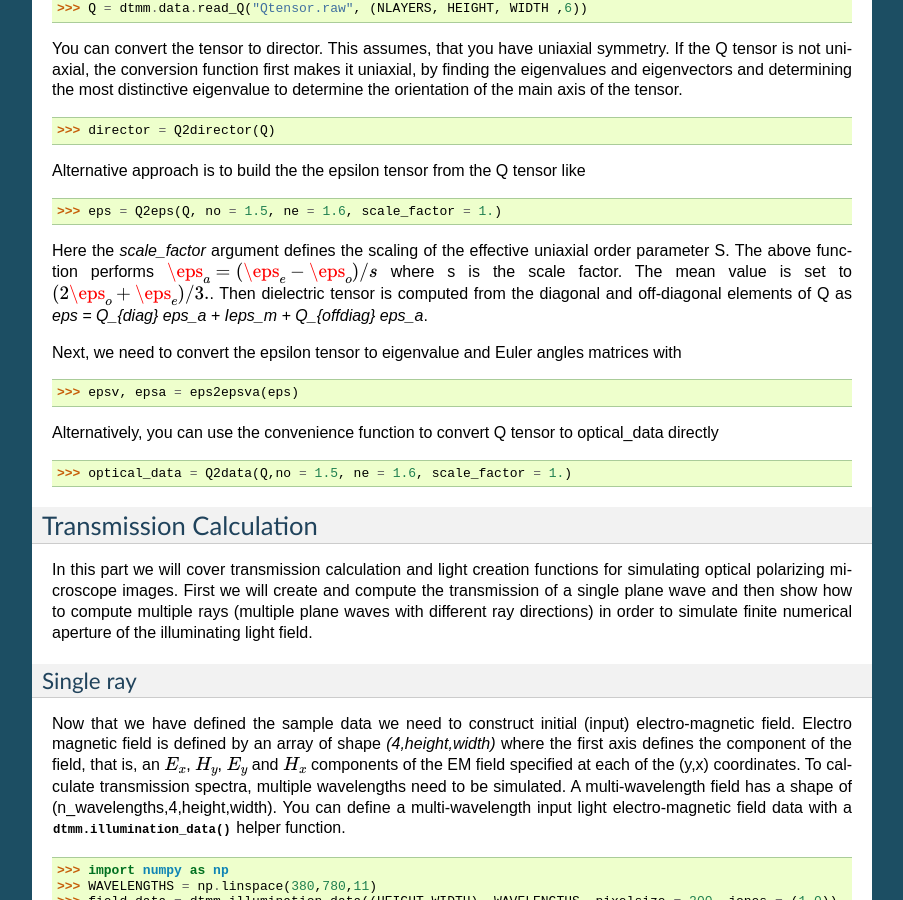
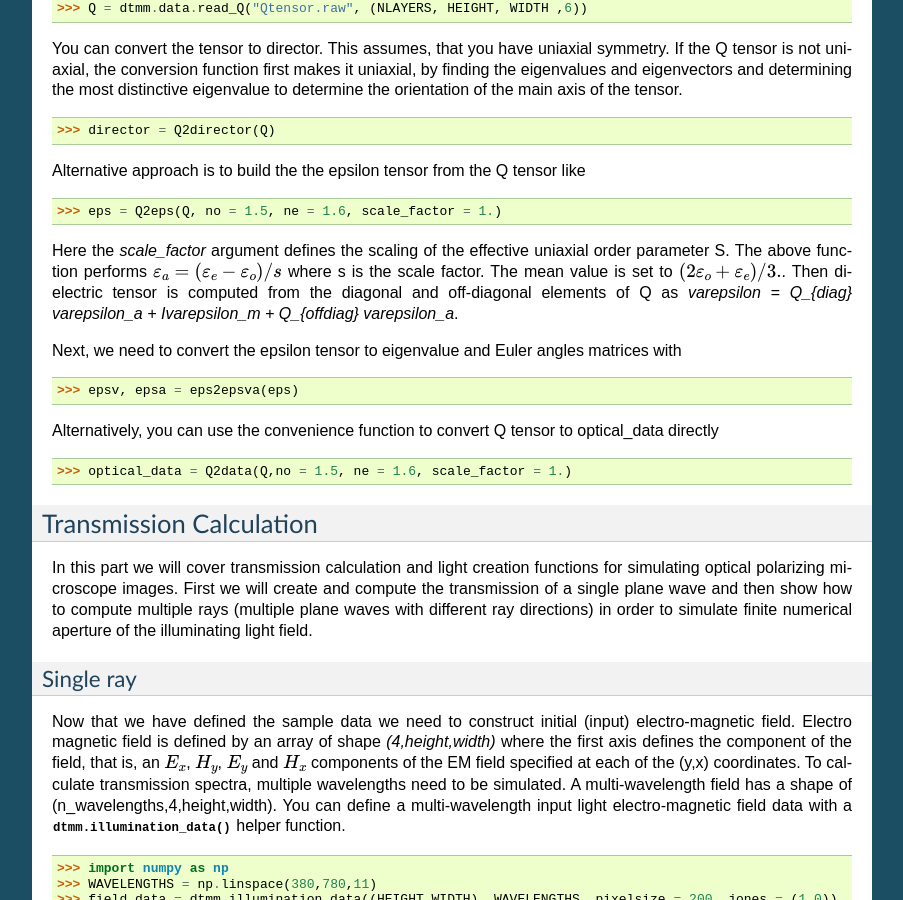
Before and after one commit to IJSComplexMatter/dtmm, a Sphinx documentation site: the page built from doc/quickstart.rst, in a window 1280 px wide and 900 px high, scrolled down 1623 px. Shown: the whole window, without its empty margins (198-1101 px from the left). Built offline with Sphinx 7.4.7, drawn with Linux system fonts in a browser that asks for light colours; formulas are drawn with MathJax 3; pages that are not in the unit, such as notebooks, are missing from menus.

Commit message:
Update quickstart.rst
fix latex doc build error

```diff
--- a/doc/quickstart.rst
+++ b/doc/quickstart.rst
@@ -89,7 +89,7 @@ Alternative approach is to build the the epsilon tensor from the Q tensor like
 
    >>> eps = Q2eps(Q, no = 1.5, ne = 1.6, scale_factor = 1.)
 
-Here the `scale_factor` argument defines the scaling of the effective uniaxial order parameter S. The above function performs :math:`\eps_a = (\eps_e-\eps_o) / s` where s is the scale factor. The mean value is set to :math:`(2\eps_o + \eps_e)/3.`. Then dielectric tensor is computed from the diagonal and off-diagonal elements of Q as `\eps = Q_{diag} \eps_a + I\eps_m + Q_{offdiag} \eps_a`.
+Here the `scale_factor` argument defines the scaling of the effective uniaxial order parameter S. The above function performs :math:`\varepsilon_a = (\varepsilon_e-\varepsilon_o) / s` where s is the scale factor. The mean value is set to :math:`(2\varepsilon_o + \varepsilon_e)/3.`. Then dielectric tensor is computed from the diagonal and off-diagonal elements of Q as `\varepsilon = Q_{diag} \varepsilon_a + I\varepsilon_m + Q_{offdiag} \varepsilon_a`.
 
 Next, we need to convert the epsilon tensor to eigenvalue and Euler angles matrices with
 
```
